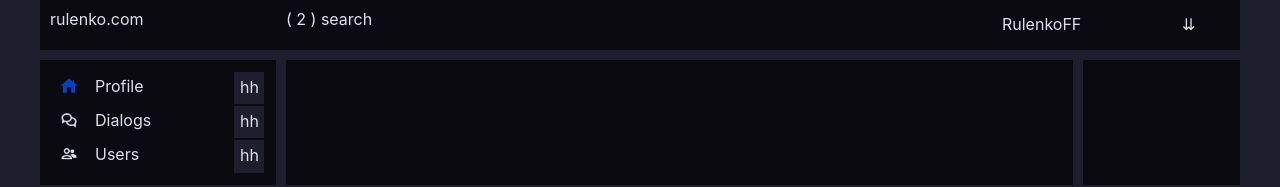
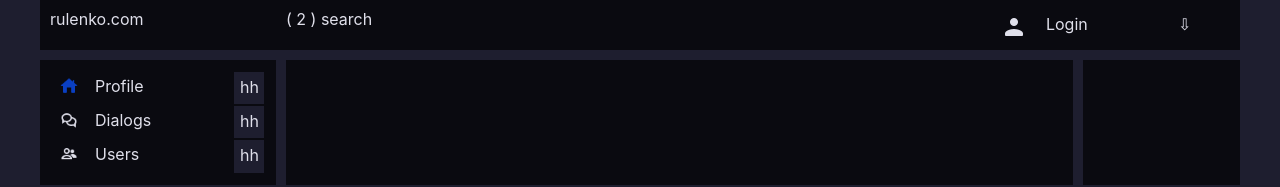
Before and after one commit to OleksandrRulenko/social-2, a React (Create React App) app: page / in a window 1280 px wide. Shown: the top 187 px of the page. Built offline with nearby package versions, Linux system fonts and the light colour scheme; no server answers.

Commit message:
LogIn, cookie, endpoint auth/me.

```diff
--- a/src/App.js
+++ b/src/App.js
@@ -1,7 +1,7 @@
 import React from 'react';
 import './App.css';
 import Menu from './components/menu/Menu';
-import HeaderUserMenu from './components/header-user-menu/HeaderUserMenu';
+import UserMenuContainer from './components/user-menu/UserMenuContainer';
 import DialogsContainer from './components/dialogs/DialogsContainer';
 import { Route, BrowserRouter } from 'react-router-dom';
 import UsersContainer from './components/users/UsersContainer';
@@ -14,7 +14,7 @@ return (
       <header className='appHeader'>
         <div className='appLogo'>rulenko.com</div>
         <div className='searchForm'>( 2 ) search</div>
-        <HeaderUserMenu />
+        <UserMenuContainer />
       </header>
 
       <div className='appSideBarLeft'>
--- a/src/components/header-user-menu/HeaderUserMenu.jsx
+++ b/src/components/user-menu/UserMenu.jsx
@@ -1,17 +1,29 @@
 import React from 'react';
-import s from'./HeaderUserMenu.module.css';
+import s from'./UserMenu.module.css';
+import userIcon from '../assets/icons/user.png'
+import settingsIcon from '../assets/icons/settings.png'
+import { NavLink } from 'react-router-dom';
 
-const HeaderUserMenu = () => {
+const UserMenu = (props) => {
    return (
     <div className={`${s.headerUserMenuContainer} ${s.hoverBGColor}`}>
-      <div className={s.userName}>Rulenko</div>
-      <div className={s.userAwatar}>FF</div>
-      <div className={s.userMenuIcon}>&#8650;</div>
+      <div className={s.userAwatar}><img src={userIcon} alt="" /></div>
 
+
+      <div className={s.loginBlock}>
+        { props.isAuth ? props.login
+        : <NavLink to={'/login'}>Login</NavLink> }
+      </div>
+
+
+
+      <div className={s.userMenuDropDownIcon}>&#8681;</div>
+
+        {/* //////////////Drop-down menu. */}
         <div className={s.userMenuItems}>
           <div className={`${s.menuItem} ${s.hoverBGColor}`}>
             {/* <div className='menuItemIcon'><img src="./img/icon/settings.png" alt=""></div> */}
-            <div className={s.menuItemIcon}><img src="https://sun9-8.userapi.com/c629327/v629327473/db66/r051joYFRX0.jpg?ava=1" alt=""/></div>
+            <div className={s.menuItemIcon}><img src={settingsIcon} alt=""/></div>
             <div className={s.menuItemLink}>Settings</div>
             <div className={s.menuItemCounter}>hh</div>
           </div>
@@ -31,4 +43,4 @@ const HeaderUserMenu = () => {
    )
 }
 
-export default HeaderUserMenu;
+export default UserMenu;
--- a/src/components/header-user-menu/HeaderUserMenu.module.css
+++ b/src/components/user-menu/UserMenu.module.css
@@ -12,16 +12,20 @@
   background-color: #141420;
 }
 
+
+/*////////// Drop-down menu. */
+
+
+.headerUserMenuContainer:hover .userMenuItems {
+  opacity: 1;
+}
+
 .userMenuItems {
     position: absolute;
     background-color: #1e1e2fc2;
     margin-top: 40px;
     opacity: 0;
   }
-.headerUserMenuContainer:hover .userMenuItems {
-    opacity: 1;
-  }
-
 
 .menuItem {
     display: grid;
--- /dev/null
+++ b/src/components/user-menu/UserMenuContainer.jsx
@@ -0,0 +1,32 @@
+import React from 'react';
+import UserMenu from './UserMenu';
+import * as axios from 'axios';
+import { connect } from 'react-redux';
+import {setAuthUserData} from '../../redux/authReducer'
+
+class UserMenuContainer extends React.Component {
+  componentDidMount() {
+    axios.get(`https://social-network.samuraijs.com/api/1.0/auth/me`, {
+      withCredentials: true
+    })
+    .then(response => {
+        if (response.data.resultCode === 0) {
+          let { id, login, email } = response.data.data;
+          this.props.setAuthUserData(id, email, login);  // (userId, email, login) Order as in authReducer.js
+        }
+    });
+  }
+
+  render() {
+    return <UserMenu {...this.props} />
+  }
+}
+
+const mapStateToProps = (state) => ({
+  isAuth: state.auth.isAuth,
+  login: state.auth.login,
+});
+
+export default connect(mapStateToProps, {
+  setAuthUserData
+}) (UserMenuContainer);
--- /dev/null
+++ b/src/redux/authReducer.js
@@ -0,0 +1,27 @@
+const SET_USER_DATA = 'SET_USER_DATA';
+
+
+let initialState = {
+    userId: null,
+    email: null,
+    login: null,
+    isAuth: false,
+}
+
+const authReducer = (state = initialState, action) => {
+    switch(action.type) {
+        case SET_USER_DATA: {
+            return {
+                ...state,
+                ...action.data,
+                isAuth: true,
+            }
+        }
+        default:
+            return state;
+    }
+}
+
+export const setAuthUserData = (userId, email, login) => ({ type: 'SET_USER_DATA', data: {userId, email, login}})   // Action creator // {userId, email, login} Order as in UserMenuContainer.jsx
+
+export default authReducer
--- a/src/redux/reduxStore.js
+++ b/src/redux/reduxStore.js
@@ -3,12 +3,15 @@ import profileReducer from "./profileReducer"
 import dialogsReducer from "./dialogsReducer"
 import sidebarReducer from "./sidebarReducer"
 import usersReducer from "./usersReducer";
+import authReducer from "./authReducer";
 
 let reducers = combineReducers({
     profilePage: profileReducer,
     dialogsPage: dialogsReducer,
     sidebar: sidebarReducer,
     usersPage: usersReducer,
+    auth: authReducer,
+
 });
 
 let store = createStore(reducers);
```
